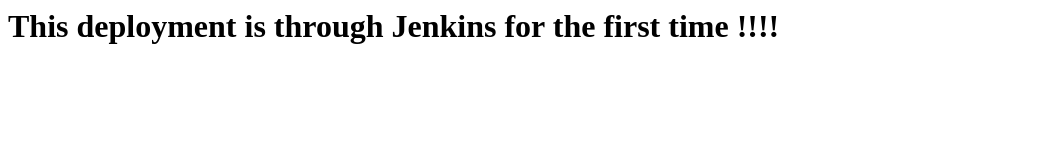
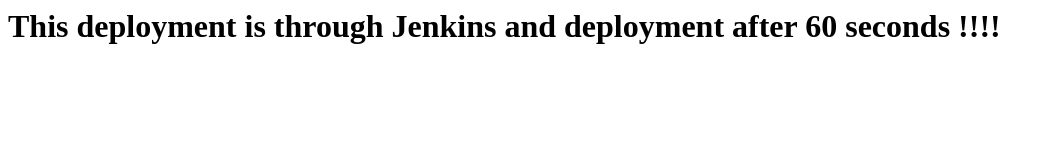
Before and after one commit to BhaveshChoudhary/sample_project, a plain HTML site: page index.html in a window 1280 px wide. Shown: the whole page, without its empty margins (0-1053 px from the left). Drawn offline with Linux system fonts and the light colour scheme.

Commit message:
Third commit

```diff
--- a/index.html
+++ b/index.html
@@ -1,3 +1,3 @@
 <html>
-<h1>This deployment is through Jenkins for the first time !!!!
+<h1>This deployment is through Jenkins and deployment after 60 seconds !!!!
 </html>
```
